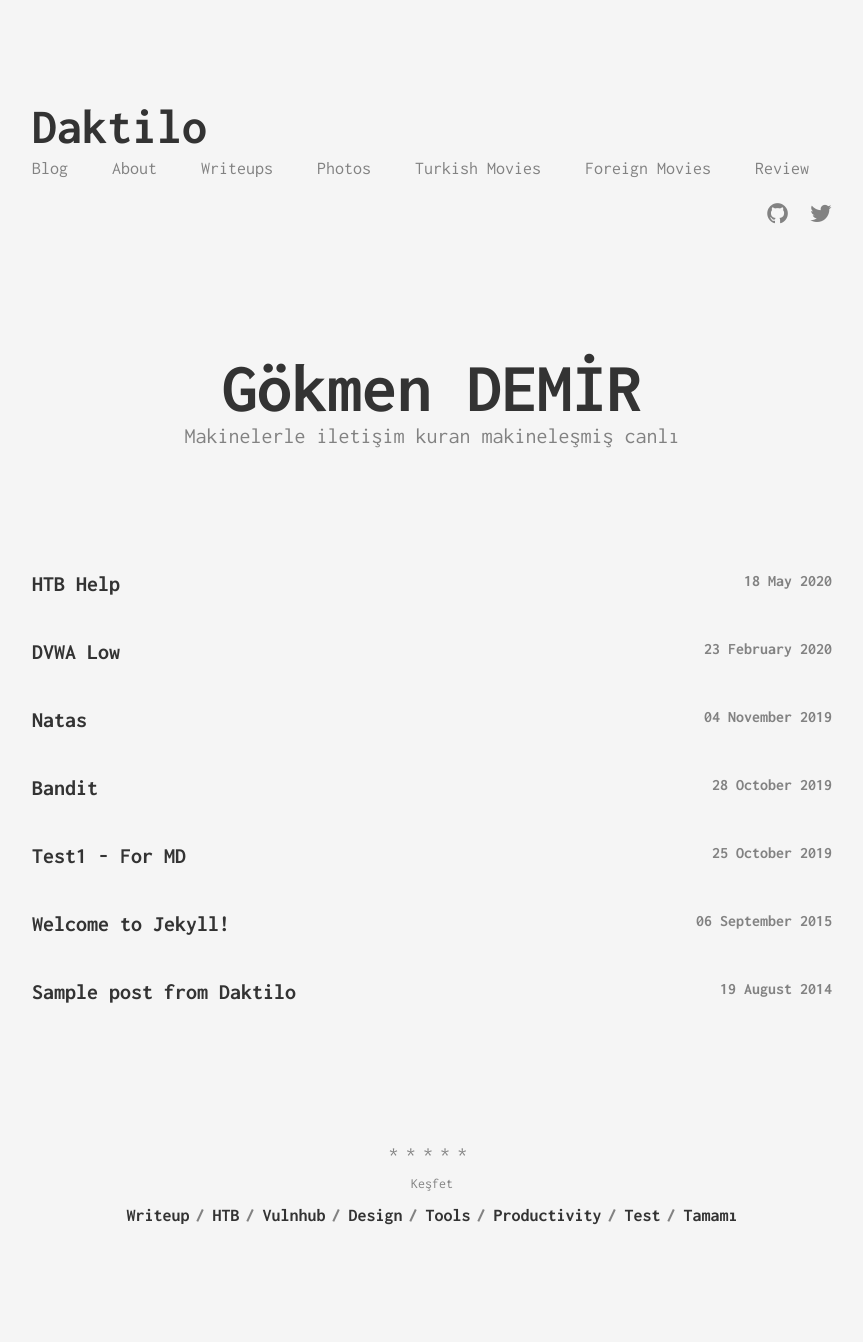
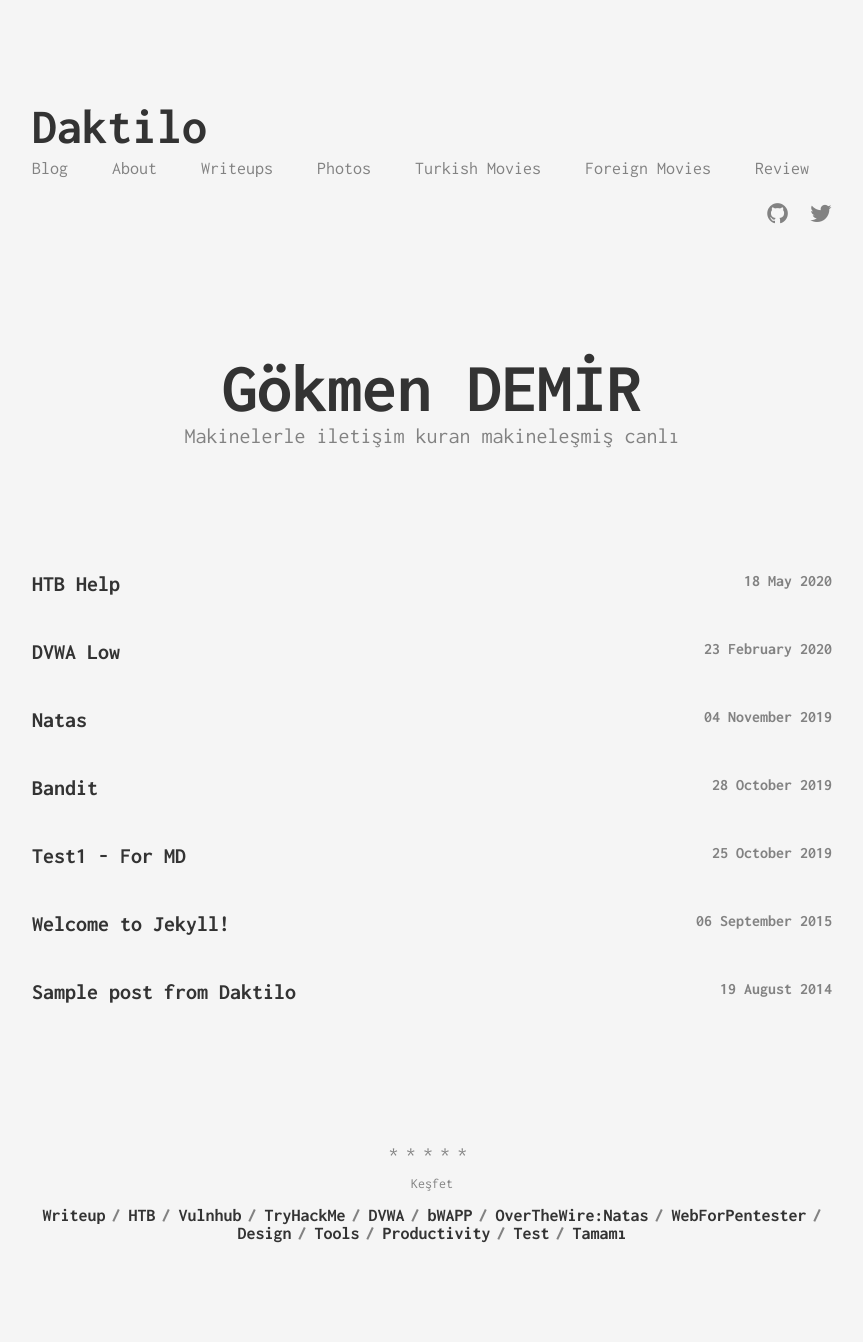
Before and after one commit to JohnGkmn/JohnGkmn.github.io, a Jekyll site: the page built from index.html, in a window 1280 px wide. Shown: the whole page, without its empty margins (208-1071 px from the left). Built offline with Jekyll 4.4.1, drawn with Linux system fonts in a browser that asks for light colours.

Commit message:
Update categories.yml

```diff
--- a/_data/categories.yml
+++ b/_data/categories.yml
@@ -6,6 +6,21 @@
 
 - slug: vulnhub
   name: Vulnhub
+
+- slug: tryhackme
+  name: TryHackMe
+
+- slug: dvwa
+  name: DVWA
+
+- slug: bWAPP
+  name: bWAPP
+
+- slug: overthewirenatas
+  name: OverTheWire:Natas
+
+- slug: webforpentester
+  name: WebForPentester
 
 - slug: design
   name: Design
```
